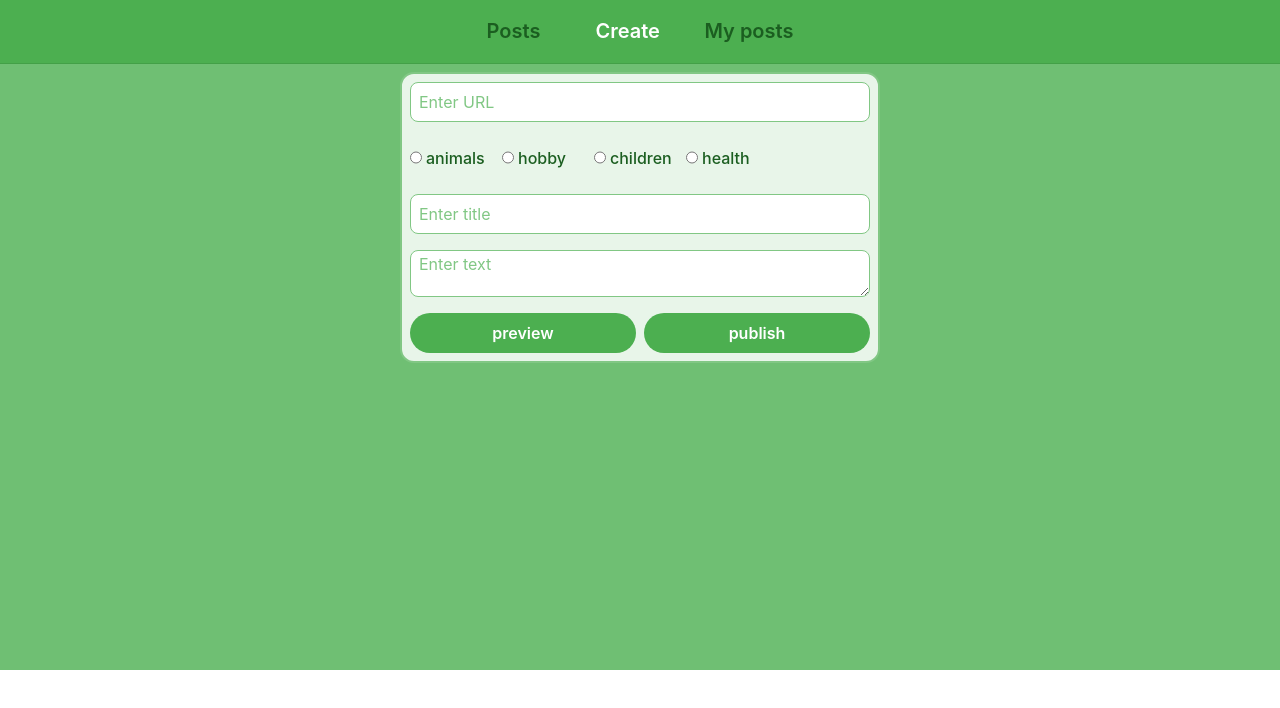
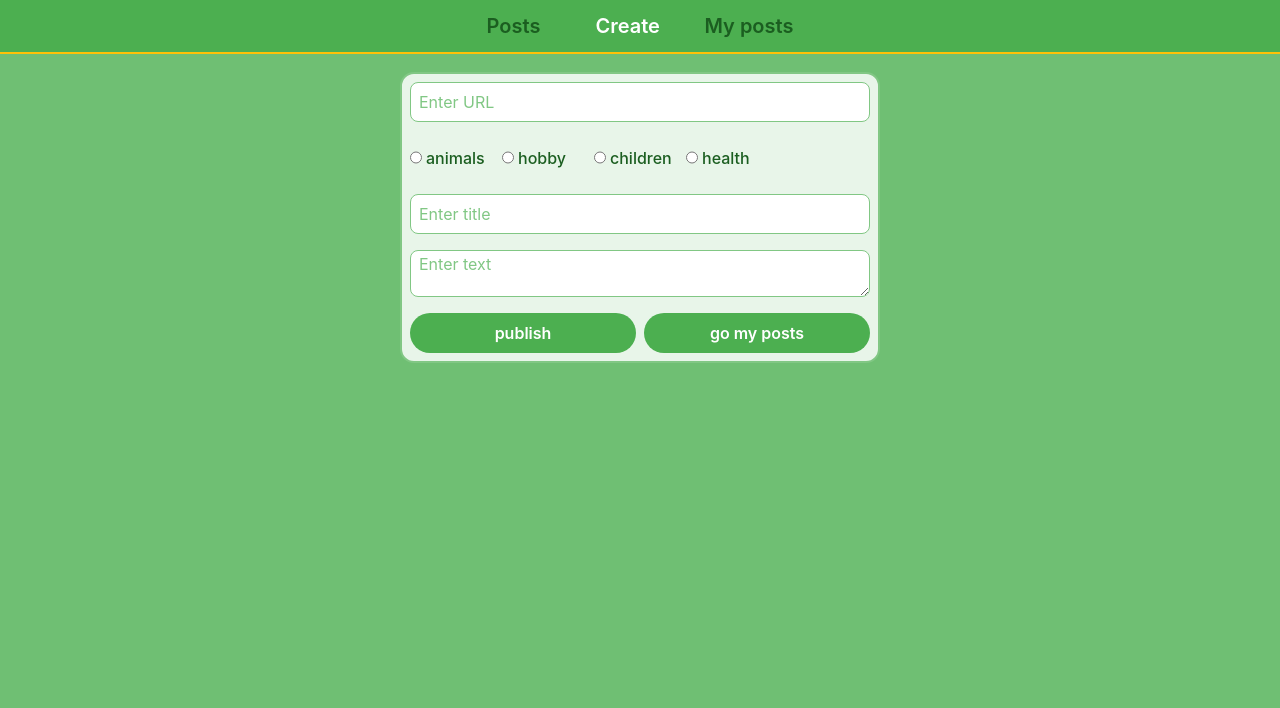
Before and after one commit to Bird-Forest/pf-blog-fronted, a React (Create React App) app: page /pf-blog-frontend/create in a window 1280 px wide. Shown: the top 708 px of the page. Built offline with nearby package versions, Linux system fonts and the light colour scheme.

Commit message:
create Notification

```diff
--- a/src/baseTheme.js
+++ b/src/baseTheme.js
@@ -4,7 +4,8 @@ export const base = {
   },
   colors: {
     like: '#ffd740',
-    comment: '#ffc107',
+    yellow: '#ffc107',
+    ground: '#6fbf73',
     green50: '#e8f5e9',
     green100: '#c8e6c9',
     green200: '#a5d6a7',
--- a/src/components/Helper/ModalWindow.jsx
+++ b/src/components/Helper/ModalWindow.jsx
@@ -1,5 +1,5 @@
 import React, { useEffect } from 'react';
-import { WrapModal, WrapOverlayModal } from './Helper.styled';
+import { WrapLoading, WrapModal } from './Helper.styled';
 
 export default function ModalWindow({ onClose, content }) {
   useEffect(() => {
@@ -17,8 +17,8 @@ export default function ModalWindow({ onClose, content }) {
     };
   }, [onClose]);
   return (
-    <WrapOverlayModal onClick={onClose}>
+    <WrapLoading onClick={onClose}>
       <WrapModal onClick={e => e.stopPropagation()}>{content}</WrapModal>
-    </WrapOverlayModal>
+    </WrapLoading>
   );
 }
--- /dev/null
+++ b/src/components/Helper/NotifNegative.jsx
@@ -0,0 +1,25 @@
+import React, { useEffect } from 'react';
+import { GiShamrock } from 'react-icons/gi';
+import { WrapNotif } from './Helper.styled';
+
+export default function NotifNegative({ message, onClose }) {
+  useEffect(() => {
+    const timer = setTimeout(() => {
+      onClose();
+    }, 5000);
+
+    return () => {
+      clearTimeout(timer);
+    };
+  }, [onClose]);
+
+  return (
+    <WrapNotif>
+      <GiShamrock className="icon-notif yellow" />
+      <div className="wrap-notif">
+        <p className="title-notif">Mistake</p>
+        <p className="text-notif">{message}</p>
+      </div>
+    </WrapNotif>
+  );
+}
--- /dev/null
+++ b/src/components/Helper/NotifPositive.jsx
@@ -0,0 +1,24 @@
+import React, { useEffect } from 'react';
+import { GiShamrock } from 'react-icons/gi';
+import { WrapNotif } from './Helper.styled';
+
+export default function NotifPositive({ message, onClose }) {
+  useEffect(() => {
+    const timer = setTimeout(() => {
+      onClose();
+    }, 5000);
+
+    return () => {
+      clearTimeout(timer);
+    };
+  }, [onClose]);
+  return (
+    <WrapNotif>
+      <GiShamrock className="icon-notif green" />
+      <div className="wrap-notif">
+        <p className="title-notif">Success</p>
+        <p className="text-notif">{message}</p>
+      </div>
+    </WrapNotif>
+  );
+}
--- a/src/components/Posts/CreatePost.jsx
+++ b/src/components/Posts/CreatePost.jsx
@@ -1,41 +1,39 @@
 import React, { useState } from 'react';
 import { FormPost, WrapBtn, WrapCreate } from './Posts.styled';
 import { useAddPostMutation } from '../../redux/PostsSlice';
-import { createPortal } from 'react-dom';
-import ModalWindow from 'components/Helper/ModalWindow';
-import Post from './Post';
+import { Link } from 'react-router-dom';
+import NotifPositive from 'components/Helper/NotifPositive';
+import NotifNegative from 'components/Helper/NotifNegative';
 
 export default function CreatePost() {
-  const [addPost] = useAddPostMutation();
-  const [showModal, setShowModal] = useState(false);
-  const [post, setPost] = useState({
-    imageUrl: '',
-    tag: '',
-    title: '',
-    text: '',
-  });
+  const [isShow, setIsShow] = useState(false);
+  const [addPost, { isError, isSuccess }] = useAddPostMutation();
 
-  const onPreview = evt => {
+  const showSuccess = isShow && isSuccess;
+  const showError = isShow && isError;
+  console.log(showSuccess);
+  console.log(showError);
+
+  const onPublish = evt => {
     evt.preventDefault();
     const newUrl = evt.target.url.value;
     const newTitle = evt.target.title.value;
     const newTag = evt.target.tags.value;
     const newText = evt.target.text.value;
-    setPost({
+    const post = {
       imageUrl: newUrl,
       tag: newTag,
       title: newTitle,
       text: newText,
-    });
-    setShowModal(true);
-  };
-  const onPublish = () => {
+    };
+    // console.log(post);
     addPost(post);
+    setIsShow(true);
   };
 
   return (
     <WrapCreate>
-      <FormPost autoComplete="off" onSubmit={onPreview}>
+      <FormPost autoComplete="off" onSubmit={onPublish}>
         <input
           className="input"
           name="url"
@@ -78,21 +76,29 @@ export default function CreatePost() {
         />
         <WrapBtn>
           <button type="submit" className="btn">
-            preview
-          </button>
-          {showModal &&
-            createPortal(
-              <ModalWindow
-                onClose={() => setShowModal(false)}
-                content={<Post post={post} />}
-              />,
-              document.body
-            )}
-          <button type="button" onClick={onPublish} className="btn">
             publish
           </button>
+          <Link
+            to="/user-posts"
+            className="btn"
+            style={{ textDecoration: 'none' }}
+          >
+            go my posts
+          </Link>
         </WrapBtn>
       </FormPost>
+      {showSuccess && (
+        <NotifPositive
+          message={'You created a post'}
+          onClose={() => setIsShow(false)}
+        />
+      )}
+      {showError && (
+        <NotifNegative
+          message={'Please, try again later'}
+          onClose={() => setIsShow(false)}
+        />
+      )}
     </WrapCreate>
   );
 }
--- a/src/components/Posts/EditPost.jsx
+++ b/src/components/Posts/EditPost.jsx
@@ -1,9 +1,10 @@
 import React, { useState } from 'react';
+import { WrapBtn, WrapEditPost } from './Posts.styled';
+import { useUpdatePostMutation } from '../../redux/PostsSlice';
+import NotifPositive from 'components/Helper/NotifPositive';
+import NotifNegative from 'components/Helper/NotifNegative';
 
-import { BtnSave, WrapEditPost } from './Posts.styled';
-// import { useParams } from 'react-router-dom';
-
-export default function EditPost({ data, onUpdatePost }) {
+export default function EditPost({ data }) {
   const id = data._id;
   const fields = {
     imageUrl: data.imageUrl,
@@ -12,7 +13,9 @@ export default function EditPost({ data, onUpdatePost }) {
     text: data.text,
   };
 
+  const [isShow, setIsShow] = useState(false);
   const [post, setPost] = useState(fields);
+  const [updatePost, { isError, isSuccess }] = useUpdatePostMutation();
 
   const onChangeField = (field, value) => {
     setPost(prevState => ({
@@ -22,9 +25,25 @@ export default function EditPost({ data, onUpdatePost }) {
   };
 
   const handleUpdate = () => {
-    onUpdatePost(id, post);
+    // onUpdatePost(id, post);
     // console.log('handleUpdate', post);
+    updatePost({ id, post });
+    setIsShow(true);
   };
+
+  const onReset = () => {
+    setPost({
+      imageUrl: '',
+      tag: '',
+      title: '',
+      text: '',
+    });
+  };
+
+  const showSuccess = isShow && isSuccess;
+  const showError = isShow && isError;
+  // console.log(showSuccess);
+  // console.log(showError);
 
   return (
     <WrapEditPost autoComplete="off">
@@ -88,9 +107,26 @@ export default function EditPost({ data, onUpdatePost }) {
         value={post.text}
         onChange={e => onChangeField('text', e.target.value)}
       />
-      <BtnSave type="button" onClick={handleUpdate}>
-        update post
-      </BtnSave>
+      <WrapBtn>
+        <button type="submit" className="btn" onClick={onReset}>
+          reset
+        </button>
+        <button type="button" className="btn" onClick={handleUpdate}>
+          update post
+        </button>
+      </WrapBtn>
+      {showSuccess && (
+        <NotifPositive
+          message={'List of posts updated'}
+          onClose={() => setIsShow(false)}
+        />
+      )}
+      {showError && (
+        <NotifNegative
+          message={'Please, try again later'}
+          onClose={() => setIsShow(false)}
+        />
+      )}
     </WrapEditPost>
   );
 }
--- a/src/components/Posts/Posts.styled.js
+++ b/src/components/Posts/Posts.styled.js
@@ -3,16 +3,18 @@ import { Link } from 'react-router-dom';
 import styled from 'styled-components';
 
 // *******   CREATE  POST *******
-
 export const WrapCreate = styled.div`
+  position: relative;
   display: grid;
   grid-template-columns: minmax(292px, 1fr);
-  grid-template-rows: 1fr 1fr;
+  grid-template-rows: 1fr 74px;
+  justify-content: center;
+  align-items: center;
   gap: 8px;
   padding: 8px 4px;
   margin: 0 auto;
   @media screen and (min-width: 480px) {
-    padding: 8px;
+    padding: 16px 8px;
   }
 `;
 
@@ -20,7 +22,7 @@ export const FormPost = styled.form`
   display: grid;
   grid-template-columns: minmax(292px, 1fr);
   grid-template-rows: 40px 40px 40px 1fr 88px;
-  justify-content: flex-start;
+  justify-content: start;
   align-items: center;
   border: 2px solid ${base.colors.green300};
   border-radius: 14px;
@@ -56,7 +58,7 @@ export const FormPost = styled.form`
   .label {
     display: grid;
     grid-template-columns: 12px 1fr;
-    justify-content: flex-start;
+    justify-content: start;
     align-items: center;
     gap: 4px;
     font-size: 16px;
@@ -102,6 +104,7 @@ export const WrapBtn = styled.div`
     transition: all 0.3s;
     border: none;
     border-radius: 20px;
+    text-decoration: none;
     cursor: pointer;
     &:hover,
     :focus {
@@ -115,43 +118,45 @@ export const WrapBtn = styled.div`
 `;
 
 // *******   POST LIST *******
-
 export const WrapPostsList = styled.ul`
   display: grid;
+  grid-template-columns: minmax(312px, 1fr);
+  grid-template-rows: 1fr;
   gap: 16px;
-  grid-template-columns: minmax(312px, 1fr);
   padding: 8px 4px;
   margin: 0 auto;
+  @media screen and (min-width: 480px) {
+    padding: 8px;
+  }
   @media screen and (min-width: 960px) {
     grid-template-columns: repeat(2, 1fr);
-    padding: 8px;
-    grid-template-rows: auto;
+    padding: 16px;
   }
 `;
 
 // *******   POST *******
 export const WrapUserPost = styled.li`
   display: grid;
-  grid-template-columns: minmax(292px, auto);
+  grid-template-columns: minmax(280px, auto);
   grid-template-rows: auto auto;
   gap: 4px;
-  padding: 0;
-  margin: 0;
+  padding: 4px;
+  margin: 0 auto;
 `;
 export const WrapUser = styled.div`
   display: grid;
-  grid-template-columns: 272px auto;
+  grid-template-columns: 272px 1fr;
   .bgr {
     display: grid;
     grid-template-columns: 36px 124px 40px 56px;
     grid-template-rows: 36px;
-    justify-content: flex-start;
+    justify-content: start;
     align-items: center;
     gap: 4px;
     border: none;
     border-radius: 30px;
     background-color: #ffffff;
-    padding: 2px;
+    padding: 2px 2px;
     margin: 0;
   }
 `;
@@ -165,7 +170,7 @@ export const WrapAvatar = styled.div`
 `;
 export const UserName = styled.p`
   display: grid;
-  justify-content: flex-start;
+  justify-content: start;
   align-items: center;
   font-size: clamp(12px, 0.614rem + 0.68vw, 18px);
   font-weight: 600;
@@ -174,7 +179,7 @@ export const UserName = styled.p`
 `;
 export const CountLike = styled.span`
   display: grid;
-  justify-content: flex-start;
+  justify-content: start;
   align-items: center;
   font-size: clamp(12px, 0.659rem + 0.45vw, 16px);
   color: ${base.colors.green900};
@@ -183,8 +188,8 @@ export const CountLike = styled.span`
 `;
 export const WrapPost = styled.div`
   display: grid;
-  grid-template-columns: minmax(292px, 552px);
-  justify-content: flex-start;
+  grid-template-columns: minmax(280px, 552px);
+  justify-content: start;
   align-items: center;
   gap: 8px;
   border-radius: 14px;
@@ -228,7 +233,7 @@ export const WrapInfo = styled.div`
   gap: 8px;
   grid-template-columns: 1fr;
   grid-template-rows: 20px 1fr;
-  align-items: flex-start;
+  align-items: start;
   padding: 8px;
 `;
 export const WrapTag = styled.div`
@@ -241,20 +246,20 @@ export const WrapTag = styled.div`
   .tags {
     display: grid;
     grid-template-columns: 20px 1fr;
-    justify-content: flex-start;
+    justify-content: start;
     align-items: center;
     gap: 8px;
   }
   .icon-tag {
     width: 16px;
     height: 16px;
-    fill: ${base.colors.comment};
+    fill: ${base.colors.yellow};
   }
   .post-tag {
     box-sizing: border-box;
     font-size: clamp(16px, 0.955rem + 0.23vw, 18px);
     font-weight: 700;
-    color: ${base.colors.comment};
+    color: ${base.colors.yellow};
   }
   .date {
     box-sizing: border-box;
@@ -267,8 +272,8 @@ export const WrapTag = styled.div`
 export const WrapTitle = styled.div`
   display: grid;
   grid-template-columns: 20px 1fr;
-  justify-content: flex-start;
-  align-items: flex-start;
+  justify-content: start;
+  align-items: start;
   gap: 4px;
   padding: 0;
   .icon-title {
@@ -288,8 +293,8 @@ export const WrapTitle = styled.div`
 export const PostText = styled.p`
   display: grid;
   grid-template-rows: 1fr;
-  justify-content: flex-start;
-  align-items: flex-start;
+  justify-content: start;
+  align-items: start;
   padding: 4px;
   margin: 0;
   font-size: clamp(12px, 0.659rem + 0.45vw, 16px);
@@ -319,7 +324,7 @@ export const WrapReviews = styled.div`
   grid-template-columns: 36px 1fr 36px;
   grid-template-rows: 36px;
   gap: 4px;
-  justify-content: flex-start;
+  justify-content: start;
   align-items: center;
   padding: 2px;
 `;
@@ -327,7 +332,7 @@ export const WrapReviews = styled.div`
 export const WrapComment = styled.div`
   display: grid;
   grid-template-columns: 1fr 36px;
-  justify-content: flex-start;
+  justify-content: start;
   align-items: center;
   gap: 4px;
 `;
@@ -358,10 +363,10 @@ export const BtnIcons = styled.button`
     fill: ${base.colors.like};
   }
   .coment {
-    fill: ${base.colors.comment};
+    fill: ${base.colors.yellow};
   }
   .send {
-    fill: ${base.colors.comment};
+    fill: ${base.colors.yellow};
   }
   .dots {
     fill: ${base.colors.green900};
@@ -372,8 +377,9 @@ export const BtnIcons = styled.button`
 export const WrapUserList = styled.ul`
   display: grid;
   grid-template-columns: repeat(auto-fit, minmax(312px, 1fr));
+  grid-template-rows: 1fr;
   gap: 16px;
-  padding: 8px 4px;
+  padding: 8px;
   margin: 0 auto;
   @media screen and (min-width: 480px) {
     padding: 8px;
@@ -388,17 +394,11 @@ export const WrapLink = styled(Link)`
 // *******   USER POST  *******
 export const WrapPostId = styled.div`
   display: grid;
-  grid-template-columns: 1fr;
-  grid-template-rows: 1fr 40px 40px;
+  grid-template-columns: minmax(268px, 1fr);
+  grid-template-rows: 1fr 40px 74px;
   gap: 16px;
-  padding: 8px 0;
+  padding: 4px;
   margin: 0 auto;
-  .message {
-    font-size: clamp(16px, 0.909rem + 0.45vw, 20px);
-    font-weight: 500;
-    color: ${base.colors.green900};
-    padding: 0 4px 8px 4px;
-  }
 `;
 export const WrapItem = styled.div`
   display: grid;
@@ -406,36 +406,8 @@ export const WrapItem = styled.div`
   grid-template-rows: auto auto;
   gap: 8px;
   padding: 0;
-  margin: 0;
+  margin: 0 auto;
 `;
-// export const WrapBtnEdit = styled.div`
-//   display: grid;
-//   grid-template-columns: minmax(292px, 1fr);
-//   grid-template-rows: 40px 40px;
-//   gap: 8px;
-//   .btn {
-//     box-sizing: border-box;
-//     display: flex;
-//     justify-content: center;
-//     align-items: center;
-//     font-size: 16px;
-//     font-weight: 600;
-//     color: #ffffff;
-//     background-color: ${base.colors.green500};
-//     transition: all 0.3s;
-//     border: none;
-//     border-radius: 20px;
-//     cursor: pointer;
-//     &:hover,
-//     :focus {
-//       background-color: ${base.colors.green700};
-//     }
-//   }
-//   @media screen and (min-width: 480px) {
-//     grid-template-columns: 1fr 1fr;
-//     grid-template-rows: 40px;
-//   }
-// `;
 export const BackLink = styled(Link)`
   box-sizing: border-box;
   display: flex;
@@ -455,41 +427,23 @@ export const BackLink = styled(Link)`
     background-color: ${base.colors.green200};
   }
 `;
-// export const BtnUserPost = styled.button`
-//   box-sizing: border-box;
-//   display: flex;
-//   justify-content: center;
-//   align-items: center;
-//   font-size: 16px;
-//   font-weight: 600;
-//   color: #ffffff;
-//   background-color: ${base.colors.green500};
-//   transition: all 0.3s;
-//   border: none;
-//   border-radius: 20px;
-//   cursor: pointer;
-//   &:hover,
-//   :focus {
-//     background-color: ${base.colors.green700};
-//   }
-// `;
+
 // *******   USER POST EDIT *******
 export const WrapEditPost = styled.div`
   display: grid;
-  grid-template-columns: minmax(292px, 1fr);
-  grid-template-rows: 40px 40px 40px auto 40px;
-  justify-content: flex-start;
+  grid-template-columns: minmax(268px, 1fr);
+  grid-template-rows: 40px auto 40px auto 88px auto;
+  justify-content: start;
   align-items: center;
-  /* border: 2px solid ${base.colors.green300}; */
   border-radius: 14px;
   gap: 16px;
   background-color: ${base.colors.green50};
-  padding: 8px;
+  padding: 0;
   margin: 0 auto;
   .wrap-radio {
     display: grid;
     grid-template-columns: repeat(auto-fit, 84px);
-    justify-content: flex-start;
+    justify-content: start;
     align-items: center;
     gap: 8px;
   }
@@ -514,7 +468,7 @@ export const WrapEditPost = styled.div`
   .label {
     display: grid;
     grid-template-columns: 12px 1fr;
-    justify-content: flex-start;
+    justify-content: start;
     align-items: center;
     gap: 4px;
     font-size: 16px;
@@ -523,7 +477,7 @@ export const WrapEditPost = styled.div`
   }
   .textarea {
     display: grid;
-    grid-template-columns: minmax(256px 460px);
+    grid-template-columns: minmax(254px 460px);
     box-sizing: border-box;
     font-size: 16px;
     font-weight: 400;
@@ -540,26 +494,6 @@ export const WrapEditPost = styled.div`
   }
   @media screen and (min-width: 480px) {
     grid-template-columns: 460px;
-    grid-template-rows: 40px 40px 40px 1fr 40px;
+    grid-template-rows: 40px 40px 40px 1fr 40px auto;
   }
 `;
-export const BtnSave = styled.button`
-  box-sizing: border-box;
-  display: grid;
-  grid-template-columns: 1fr;
-  grid-template-rows: 40px;
-  justify-content: center;
-  align-items: center;
-  font-size: 16px;
-  font-weight: 600;
-  color: #ffffff;
-  background-color: ${base.colors.green500};
-  transition: all 0.3s;
-  border: none;
-  border-radius: 20px;
-  cursor: pointer;
-  &:hover,
-  :focus {
-    background-color: ${base.colors.green700};
-  }
-`;
--- a/src/components/Posts/UserPost.jsx
+++ b/src/components/Posts/UserPost.jsx
@@ -1,10 +1,15 @@
 import React, { useRef, useState } from 'react';
-import { BackLink, WrapBtn, WrapItem, WrapPostId } from './Posts.styled';
+import {
+  BackLink,
+  WrapBtn,
+  WrapItem,
+  WrapPostId,
+  WrapUserList,
+} from './Posts.styled';
 import Post from './Post';
 import {
   useDeletePostMutation,
   useGetPostByIdQuery,
-  useUpdatePostMutation,
 } from '../../redux/PostsSlice';
 import { useLocation, useParams } from 'react-router-dom';
 import EditPost from './EditPost';
@@ -12,40 +17,39 @@ import ModalWindow from 'components/Helper/ModalWindow';
 import { createPortal } from 'react-dom';
 import Loading from 'components/Helper/Loading';
 import { WrapRender } from 'pages/Page.styled';
+import NotifPositive from 'components/Helper/NotifPositive';
+import NotifNegative from 'components/Helper/NotifNegative';
 
 export default function UserPost() {
   const [showModal, setShowModal] = useState(false);
+  const [isShow, setIsShow] = useState(false);
   const location = useLocation();
 
   const backHref = useRef(location.state?.from ?? '/user-posts');
   const params = useParams();
   const id = params.id;
   // console.log(id);
-  const { data, error, isLoading } = useGetPostByIdQuery(id);
+  const { data, isLoading } = useGetPostByIdQuery(id);
   const post = data;
   // console.log(post);
+  const [deletePost, { isError, isSuccess }] = useDeletePostMutation();
 
-  const [updatePost] = useUpdatePostMutation();
-  const [deletePost] = useDeletePostMutation();
-
-  const onEdit = evt => {
-    //  const id = evt.target.name;
-    //  setId(id);
+  const onEdit = () => {
     setShowModal(true);
-  };
-
-  const onUpdatePost = () => {
-    // console.log('POST', post);
-    // console.log('ID', id);
-    updatePost({ id, post });
   };
 
   const onDelete = () => {
     deletePost(id);
+    setIsShow(true);
   };
+  const showSuccess = isShow && isSuccess;
+  const showError = isShow && isError;
+  // console.log('showSuccess', showSuccess);
+  // console.log('showError', showError);
 
   return (
     <WrapRender>
+      <WrapUserList>
         <WrapPostId>
           {isLoading ? (
             <Loading />
@@ -60,9 +64,7 @@ export default function UserPost() {
                   createPortal(
                     <ModalWindow
                       onClose={() => setShowModal(false)}
-                    content={
-                      <EditPost data={data} onUpdatePost={onUpdatePost} />
-                    }
+                      content={<EditPost data={data} />}
                     />,
                     document.body
                   )}
@@ -72,9 +74,21 @@ export default function UserPost() {
               </WrapBtn>
             </WrapItem>
           )}
-        {error && <p>The item was successfully deleted</p>}
           <BackLink to={backHref.current}>come back</BackLink>
+          {showSuccess && (
+            <NotifPositive
+              message={'List of posts updated'}
+              onClose={() => setIsShow(false)}
+            />
+          )}
+          {showError && (
+            <NotifNegative
+              message={'Please, try again later'}
+              onClose={() => setIsShow(false)}
+            />
+          )}
         </WrapPostId>
+      </WrapUserList>
     </WrapRender>
   );
 }
--- a/src/pages/Page.styled.js
+++ b/src/pages/Page.styled.js
@@ -1,40 +1,34 @@
 import styled from 'styled-components';
-// import MainBg from '../img/main-bg.jpg';
-// import TextureBg from '../img/texture-bg.jpg';
+import { base } from 'baseTheme';
 
 export const Container = styled.div`
-  display: flex;
-  flex-direction: column;
-  justify-content: flex-start;
-  align-items: center;
-  width: 100%;
-  height: 100%;
-  /* display: grid; */
-  /* grid-template-columns: 1fr;
-  grid-template-rows: 60px 1fr; */
+  box-sizing: border-box;
+  display: grid;
+  grid-template-columns: 100vw;
+  grid-template-rows: 7vh 93vh;
+  justify-content: center;
+  align-items: start;
+  background-color: ${base.colors.ground};
+  padding: 0;
+  margin: 0 auto;
 `;
 
 export const WrapHeader = styled.div`
-  /* display: grid;
-  grid-template-columns: 1fr;
-  grid-template-rows: 60px; */
-  display: flex;
+  box-sizing: border-box;
+  display: grid;
+  grid-template-rows: 6.5vh;
   justify-content: center;
   align-items: center;
-  width: 100%;
-  height: 8vh;
-  background-color: #4caf50;
-  /* border-top: 8px solid #357a38; */
-  border-bottom: 1px solid #43a047;
+  background-color: ${base.colors.green500};
+  border-bottom: 2px solid ${base.colors.yellow};
 `;
 
 export const WrapRender = styled.main`
-  display: flex;
-  width: 100%;
-  /* height: 92vh; */
-  max-height: max-content;
-  /* display: grid;
-  grid-template-columns: 1fr;
-  grid-template-rows: 1fr; */
-  background-color: #6fbf73;
+  box-sizing: border-box;
+  display: grid;
+  grid-template-columns: 100vw;
+  grid-template-rows: max-content;
+  background-color: ${base.colors.ground};
+  padding: 0;
+  margin: 0 auto;
 `;
--- a/src/x_files/Navigate.styled.js
+++ b/src/x_files/Navigate.styled.js
@@ -1,14 +1,14 @@
 import styled from 'styled-components';
 import { base } from 'baseTheme';
 
-export const WrapNav = styled.div`
+export const WrapNav = styled.header`
   display: grid;
   grid-template-columns: 1fr 1fr 1fr;
-  grid-template-rows: 36px;
-  justify-content: flex-start;
+  grid-template-rows: 1fr;
+  justify-content: center;
   align-items: center;
   gap: 20px;
-  padding: 0 8px;
+  padding: 0;
   .navigate {
     font-size: clamp(16px, 0.909rem + 0.45vw, 20px);
     font-weight: 600;
```
Also changed, not shown: src/components/Helper/Helper.styled.js (+53 -31 lines). Lines whose indentation alone changed are shown as unchanged.
